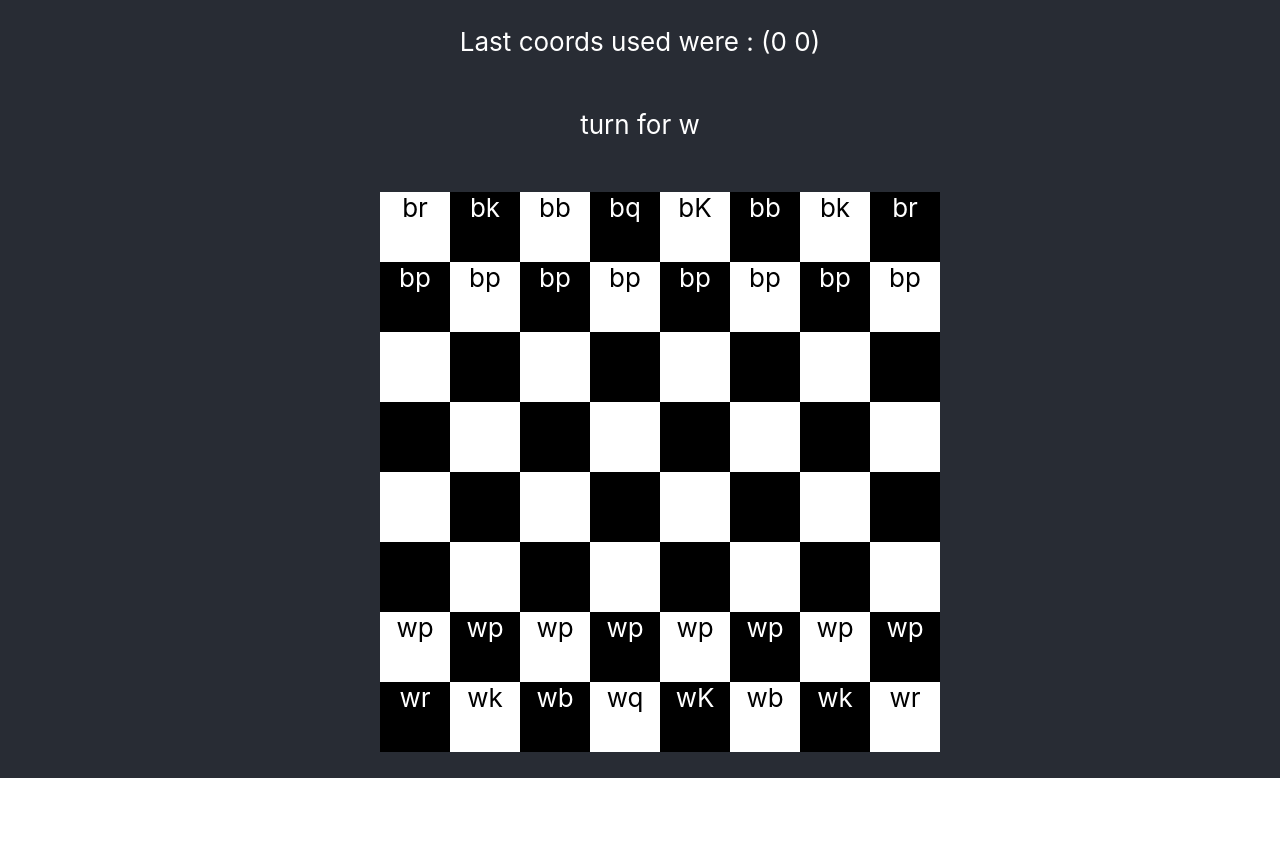
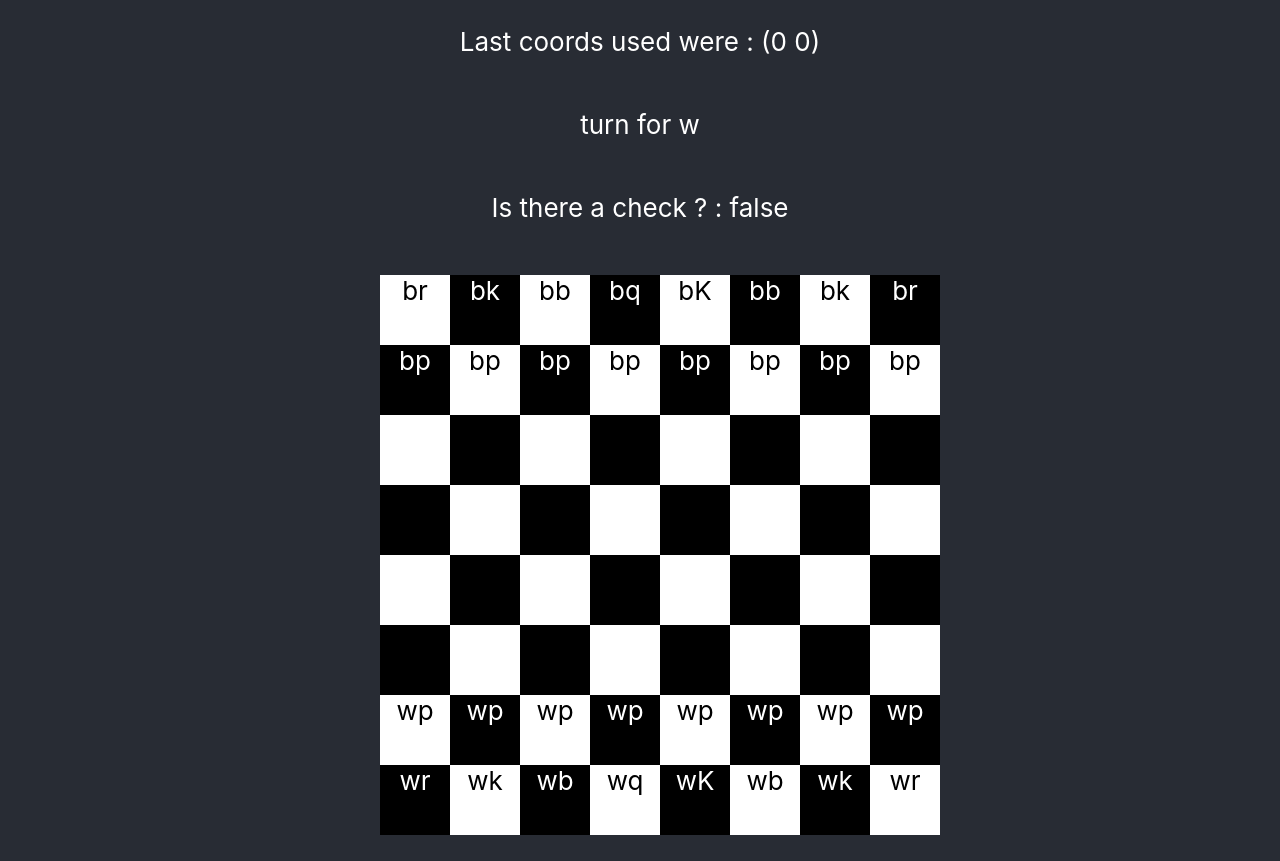
Before and after one commit to msanlop/chess, a React (Create React App) app: page / in a window 1280 px wide. Before the commit the page ends 800 px from the top, so only its background shows below. Built offline with nearby package versions, Linux system fonts and the light colour scheme.

Commit message:
fix: update App to support checks

```diff
--- a/src/App.tsx
+++ b/src/App.tsx
@@ -7,7 +7,7 @@ import {BOARD_SIZE, Coordinate, getAllowedMovesForPieceAtCoordinate, starterPosi
 function App() {
 
   const [selectedPiece, setSelectedPiece] = useState({x : 0, y : 0})
-  const [gameState, setGameState] = useState({board:starterPosition, turn:'w'})
+  const [gameState, setGameState] = useState({board:starterPosition, turn:'w', check:false})
   const [allowed, setAllowedMoves] = useState(new Array(BOARD_SIZE*BOARD_SIZE).fill(false))
   const [playerTurn, setPlayerTurn] = useState('w')
 
@@ -30,6 +30,7 @@ function App() {
       <header className="App-header">
         <p>Last coords used were : ({selectedPiece.x} {selectedPiece.y})</p>
         <p>turn for {gameState.turn}</p>
+        <p>Is there a check ? : {String(gameState.check)} </p>
         <Board
           onClick={onClick}
           tiles={gameState.board}
```
